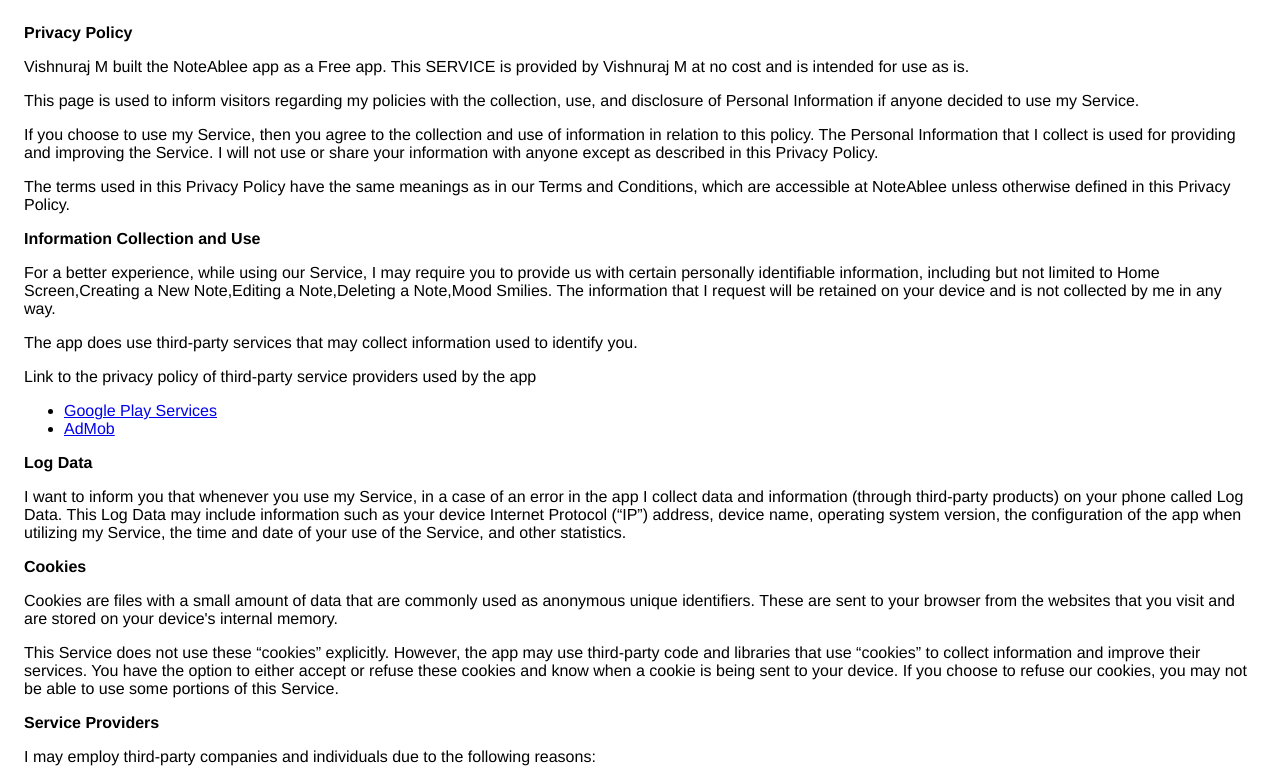
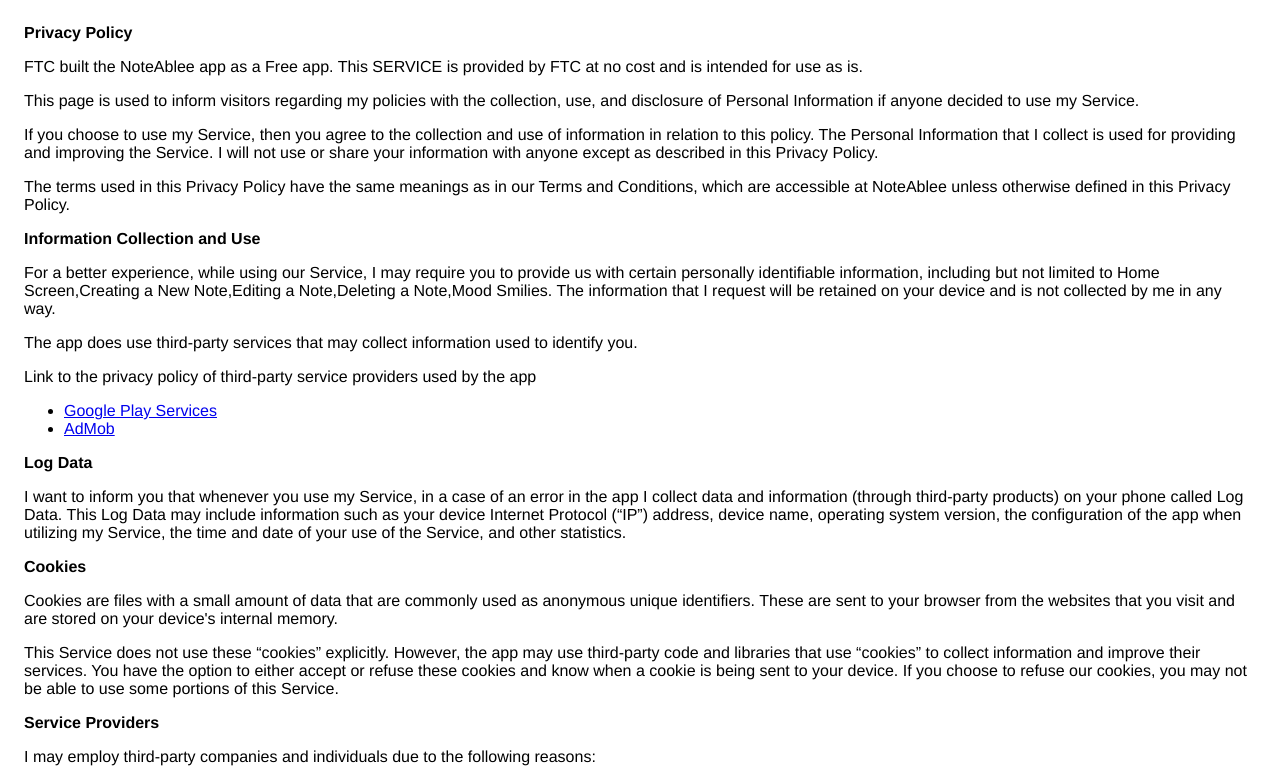
Before and after one commit to Akhil-ps-dev/privacy-policy-noteAble, a plain HTML site: page index.html in a window 1280 px wide. Shown: the top 779 px of the page. Drawn offline with Linux system fonts and the light colour scheme.

Commit message:
Update index.html

```diff
--- a/index.html
+++ b/index.html
@@ -8,9 +8,9 @@
     </head>
     <body>
     <strong>Privacy Policy</strong> <p>
-                  Vishnuraj M built the NoteAblee app as
+                  FTC built the NoteAblee app as
                   a Free app. This SERVICE is provided by
-                  Vishnuraj M at no cost and is intended for use as
+                  FTC at no cost and is intended for use as
                   is.
                 </p> <p>
                   This page is used to inform visitors regarding my
```
